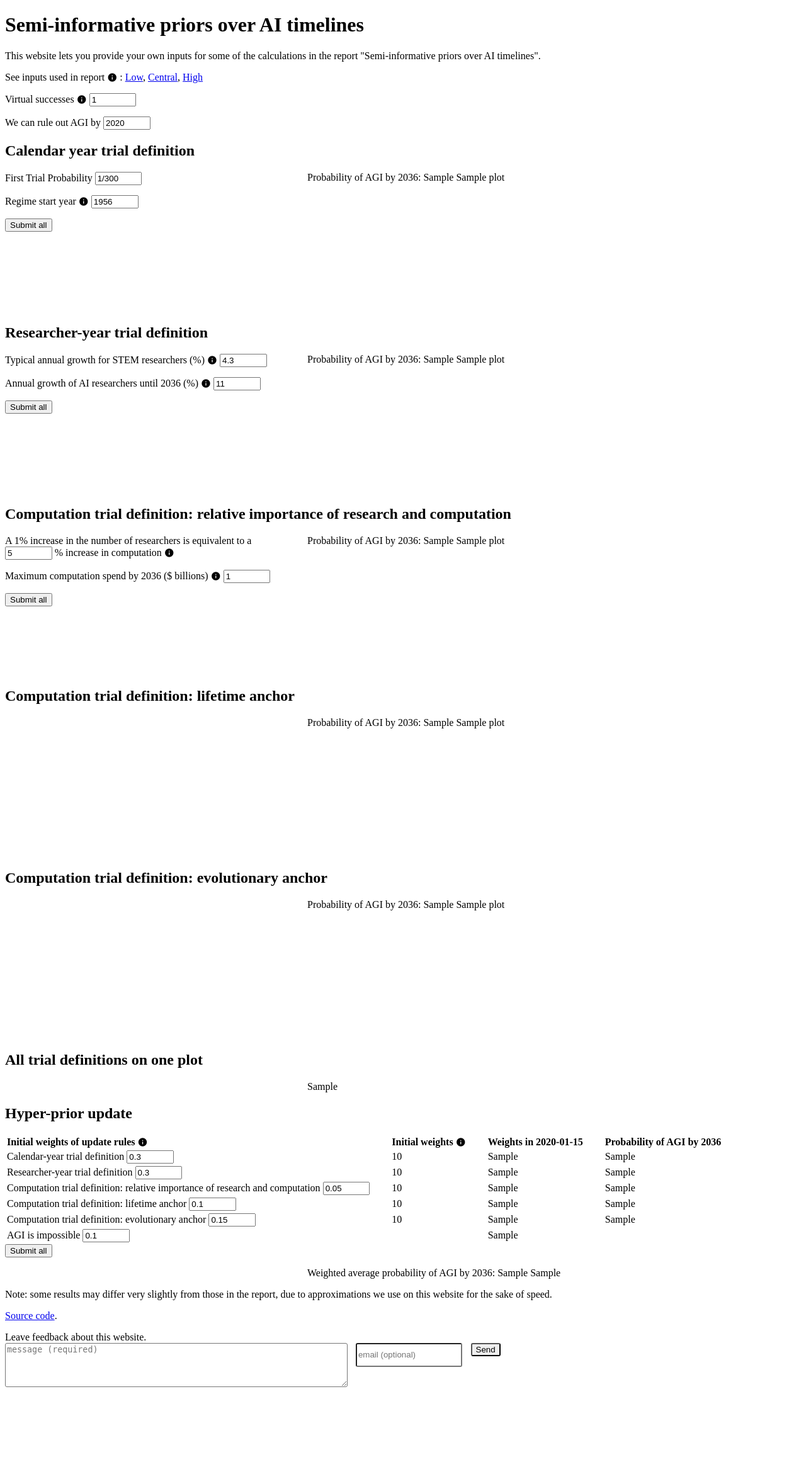
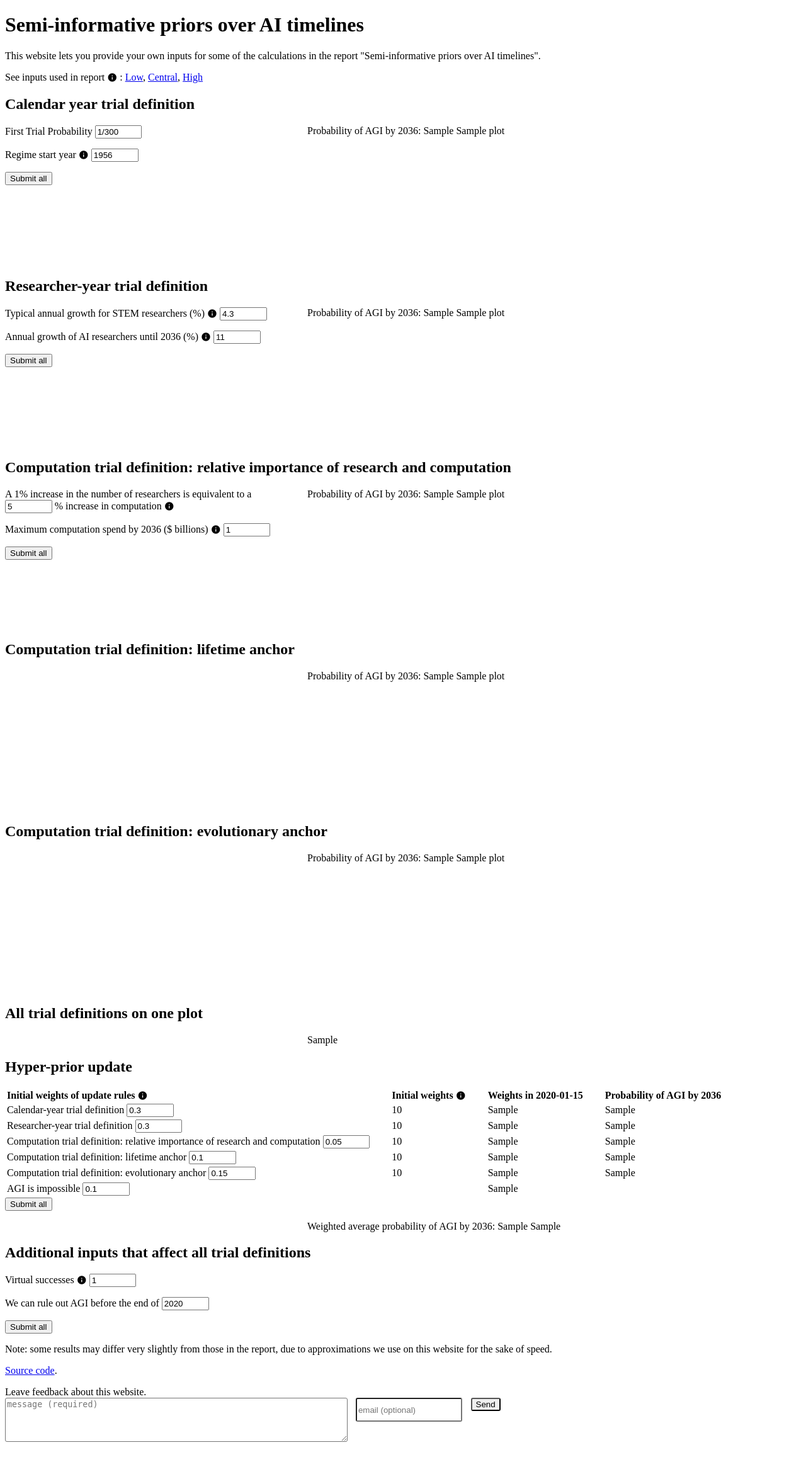
Before and after one commit to tadamcz/ai-timelines-priors, a Flask app: template templates/index.html in a window 1280 px wide. Shown: the whole page at 63% size. Before the commit the page ends 2203 px from the top, so only its background shows below. Run offline with Flask 2, Linux system fonts and the light colour scheme; the template is opened without the code that fills it: values that come from a table or form of the project are taken from there, most other values are stand-ins (such as "Sample title", 1, 10 or a date in 2020); some libraries are stand-ins or nearby versions.

Commit message:
minor changes to input form

```diff
--- a/templates/index.html
+++ b/templates/index.html
@@ -25,8 +25,6 @@
     : <a href="javascript:fillLow()">Low</a>, <a href="javascript:fillCentral()">Central</a>, <a href="javascript:fillHigh()">High</a></p>
 
 <form method="POST" id="main_form" class="main_form">
-<p>{{ render_field(form.virtual_successes, info="This input is not discussed in the blog post, see section 4 of report.") }}</p>
-<p>{{ render_field(form.rule_out_agi_by) }}</p>
 
 <h2>Calendar year trial definition</h2>
     <div class="flex update_rule_box">
@@ -168,6 +166,11 @@
 </div>
 
 </div>
+
+<h2>Additional inputs that affect all trial definitions</h2>
+<p>{{ render_field(form.virtual_successes, info="This input is not discussed in the blog post, see section 4 of report.") }}</p>
+<p>{{ render_field(form.rule_out_agi_by) }}</p>
+<button type='submit'>Submit all</button>
 </form>
 
 <p>Note: some results may differ very slightly from those in the report, due to approximations we use on this website for the sake of speed.</p>
--- a/webapp_frontend.py
+++ b/webapp_frontend.py
@@ -26,7 +26,7 @@ reasonable_growth = validators.number_range(max=1e5, message='Such big numbers w
 
 
 class HyperPriorForm(FlaskForm):
-	rule_out_agi_by = IntegerField(validators=[validators.DataRequired(), validators.number_range(min=2020, max=2099)], label='We can rule out AGI by', default=2020)
+	rule_out_agi_by = IntegerField(validators=[validators.DataRequired(), validators.number_range(min=2020, max=2099)], label='We can rule out AGI before the end of', default=2020)
 	first_trial_probability = StringField(default='1/300')
 	virtual_successes = FloatField(validators=[validators.DataRequired(), is_non_negative, is_non_zero], label='Virtual successes', default=1)
 	regime_start_year = IntegerField(validators=[validators.Optional()], label='Regime start year', default=1956)
```
